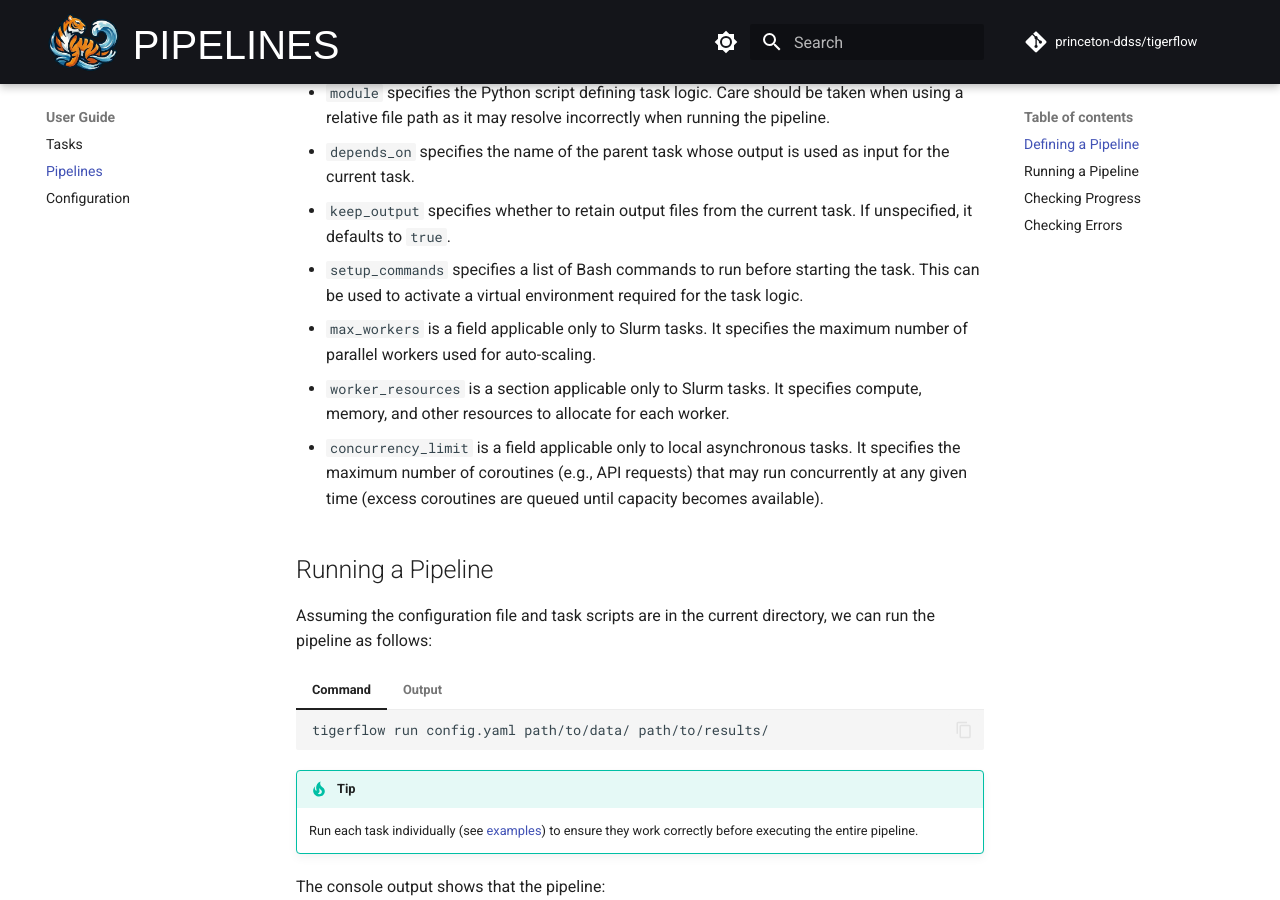
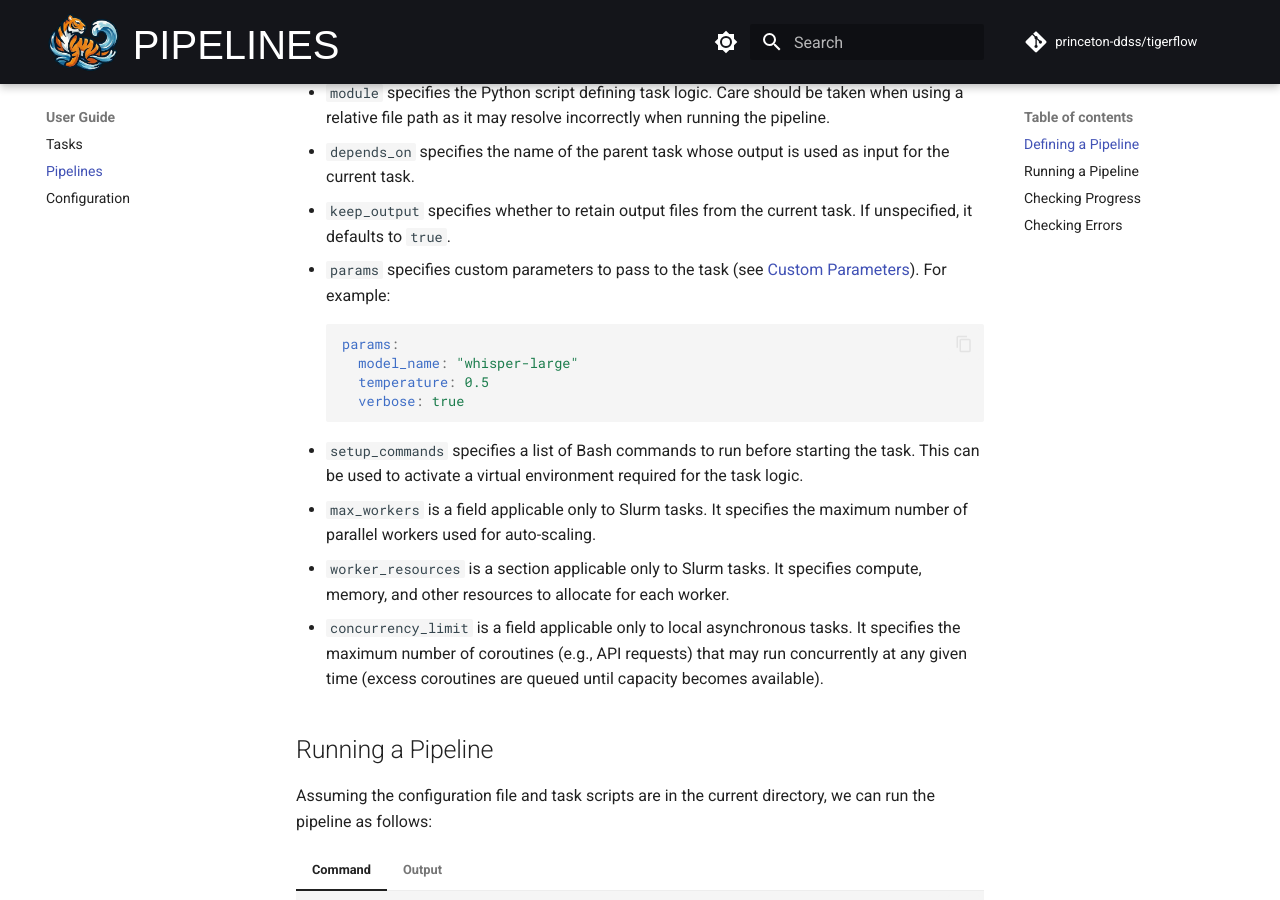
Before and after one commit to princeton-ddss/tigerflow, an MkDocs documentation site: the page built from docs/mkdocs/guides/pipeline.md, in a window 1280 px wide and 900 px high, scrolled down 2365 px. Built offline with MkDocs 1.6.1 and Material for MkDocs 9.7.7, drawn with Linux system fonts in a browser that asks for light colours; some web fonts are replaced; comment, search, counter and statistics services are not loaded; the version menu is left out.

Commit message:
Document params in pipeline config

````diff
--- a/docs/mkdocs/guides/pipeline.md
+++ b/docs/mkdocs/guides/pipeline.md
@@ -95,6 +95,13 @@ where:
 - `module` specifies the Python script defining task logic. Care should be taken when using a relative file path as it may resolve incorrectly when running the pipeline.
 - `depends_on` specifies the name of the parent task whose output is used as input for the current task.
 - `keep_output` specifies whether to retain output files from the current task. If unspecified, it defaults to `true`.
+- `params` specifies custom parameters to pass to the task (see [Custom Parameters](task.md#custom-parameters)). For example:
+  ```yaml
+  params:
+    model_name: "whisper-large"
+    temperature: 0.5
+    verbose: true
+  ```
 - `setup_commands` specifies a list of Bash commands to run before starting the task. This can be used to activate a virtual environment required for the task logic.
 - `max_workers` is a field applicable only to Slurm tasks. It specifies the maximum number of parallel workers used for auto-scaling.
 - `worker_resources` is a section applicable only to Slurm tasks. It specifies compute, memory, and other resources to allocate for each worker.
````
